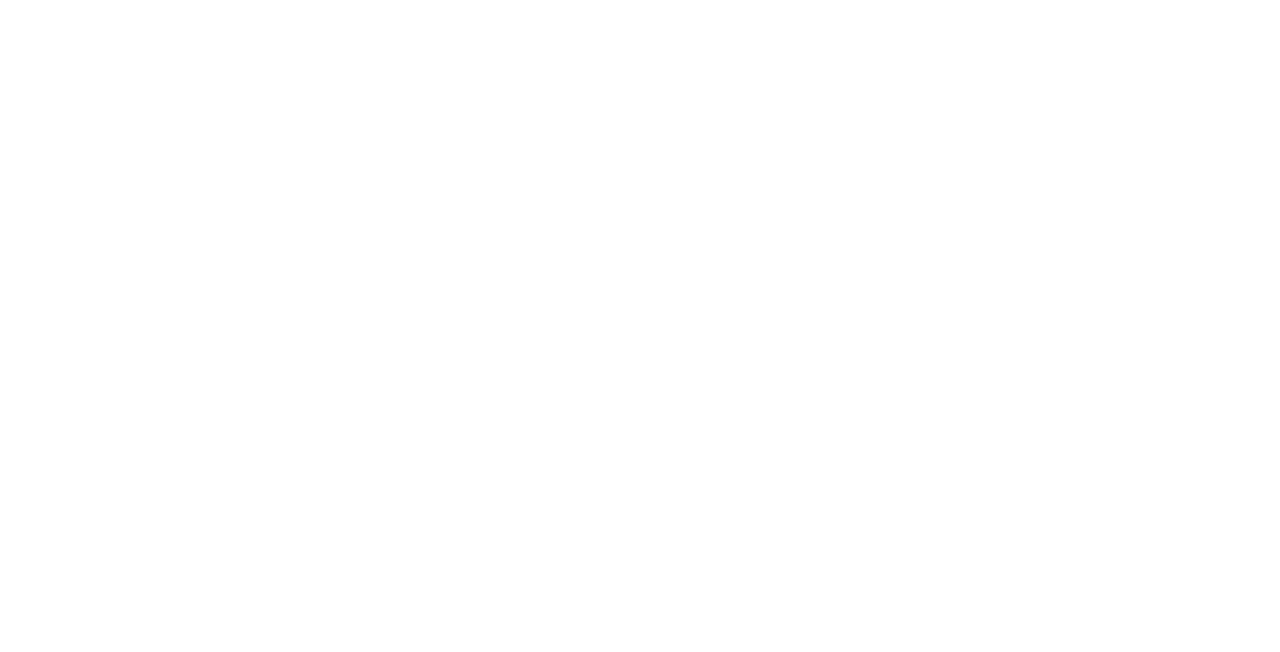
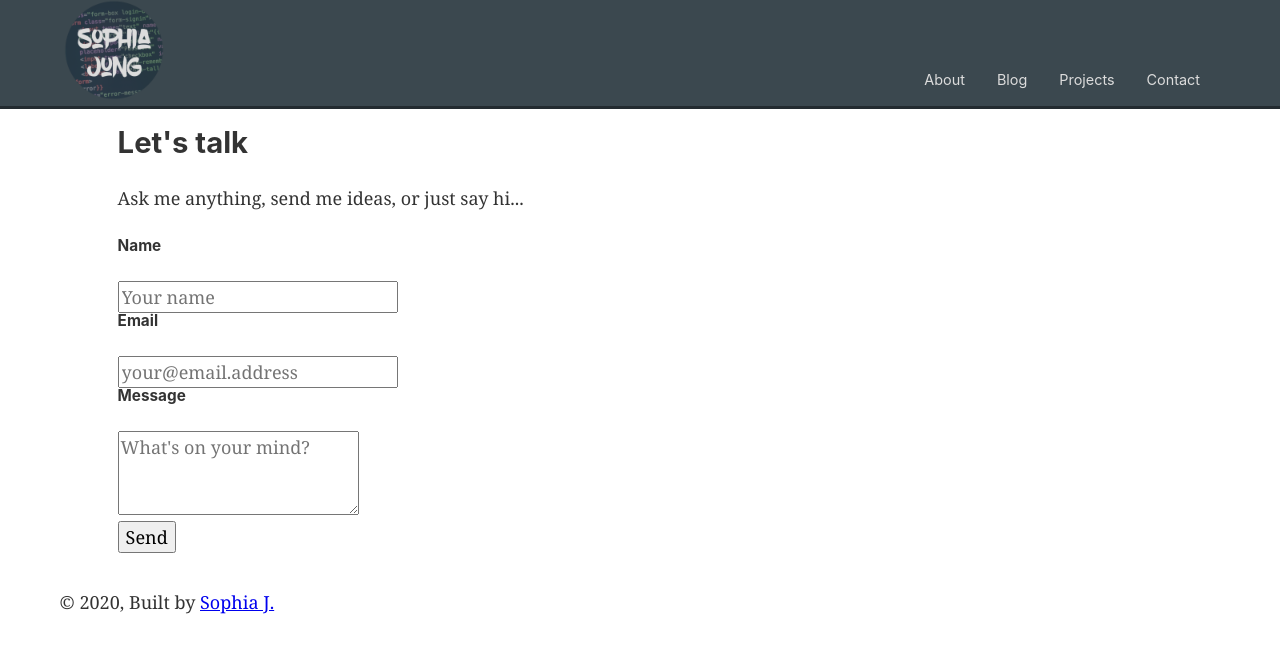
Before and after one commit to sophiasagan/portfolioSite, a Gatsby site: page /contact in a window 1280 px wide. Before the commit this address had no page. Built offline with nearby package versions, Linux system fonts and the light colour scheme; Gatsby itself is replaced by a stand-in of ours.

Commit message:
contact page with aws

```diff
--- a/package.json
+++ b/package.json
@@ -24,6 +24,8 @@
     "react": "^16.12.0",
     "react-dom": "^16.12.0",
     "react-helmet": "^6.1.0",
+    "react-helmet-async": "^1.0.7",
+    "react-hook-form": "^6.11.2",
     "react-spring": "^8.0.27",
     "reactstrap": "^8.7.1",
     "reflexbox": "^4.0.6",
--- /dev/null
+++ b/src/components/contact.js
@@ -0,0 +1,129 @@
+import React, { useState } from 'react';
+import { useForm } from 'react-hook-form';
+import Layout from "../components/layout"
+import SEO from "../components/seo"
+
+const AWS_GATEWAY_URL =
+  'https://uqsmgja8q8.execute-api.us-east-1.amazonaws.com/prod';
+
+
+const required = 'This field is required';
+
+export default function App() {
+    const [submitted, setSubmitted] = useState(false);
+  const {
+    register,
+    handleSubmit,
+    setError,
+    errors,
+    reset,
+    formState: { isSubmitting },
+  } = useForm();
+
+  const onSubmit = async (data) => {
+    try {
+      await fetch(AWS_GATEWAY_URL, {
+        method: 'POST',
+        mode: 'cors',
+        cache: 'no-cache',
+        body: JSON.stringify(data),
+        headers: {
+          'Content-type': 'application/json; charset=UTF-8',
+        },
+      });
+      setSubmitted(true);
+      reset();
+    } catch (error) {
+      setError(
+        'submit',
+        'submitError',
+        `Oops! There seems to be an issue! ${error.message}`
+      );
+    }
+  };
+
+  const showSubmitError = (msg) => <p className="msg-error">{msg}</p>;
+  const showThankYou = (
+    <div className="msg-confirm">
+      <p>Awesome! Your message was sent. I will get back to you shortly.</p>
+      <button type="button" onClick={() => setSubmitted(false)}>
+        Send another message?
+      </button>
+    </div>
+  );
+
+  const buttonClassNames = isSubmitting ? 'loading' : null;
+
+  const showForm = (
+    <form onSubmit={handleSubmit(onSubmit)} method="post">
+      <label htmlFor="name">
+        <h5>Name</h5>
+        <input
+          type="text"
+          name="name"
+          id="name"
+          placeholder="Your name"
+          ref={register({ required })}
+          disabled={isSubmitting}
+        />
+        {errors.name && <div className="msg-error">{errors.name.message}</div>}
+      </label>
+
+      <label htmlFor="email">
+        <h5>Email</h5>
+        <input
+          type="email"
+          name="email"
+          id="email"
+          placeholder="your@email.address"
+          ref={register({ required })}
+          disabled={isSubmitting}
+        />
+        {errors.email && (
+          <div className="msg-error">{errors.email.message}</div>
+        )}
+      </label>
+
+      <label htmlFor="question">
+        <h5>Message</h5>
+        <textarea
+          ref={register({ required })}
+          name="question"
+          id="question"
+          rows="3"
+          placeholder="What's on your mind?"
+          disabled={isSubmitting}
+          className="msg-body"
+        />
+        {errors.question && (
+          <div className="msg-error">{errors.question.message}</div>
+        )}
+      </label>
+
+      <div className="submit-wrapper">
+        <button
+          type="submit"
+          disabled={isSubmitting}
+          className={buttonClassNames}
+        >
+          Send
+        </button>
+      </div>
+    </form>
+  );
+
+  return (
+
+
+
+      <div className="page contact-page">
+        <div className="text-side">
+          <h2>Let&apos;s talk</h2>
+          <p>Ask me anything, send me ideas, or just say hi...</p>
+          {errors && errors.submit && showSubmitError(errors.submit.message)}
+        </div>
+        <div className="form-side">{submitted ? showThankYou : showForm}</div>
+      </div>
+
+  );
+};
--- a/src/components/header.js
+++ b/src/components/header.js
@@ -110,7 +110,7 @@
             )}
             {!noBlog && (
               <li>
-                <Link to="/projects">Contact</Link>
+                <Link to="/contact">Contact</Link>
               </li>
             )}
           </ul>
--- /dev/null
+++ b/src/pages/contact.js
@@ -0,0 +1,19 @@
+import React from "react"
+
+import Layout from "../components/layout"
+import SEO from "../components/seo"
+import ContactForm from "../components/contact"
+
+const Contact = () => (
+    <Layout>
+      <SEO title="Contact" />
+      <div className="container default-container">
+
+        <div data-aos="flip-up" data-aos-delay="500" data-aos-duration="750">
+        <ContactForm />
+      </div>
+      </div>
+    </Layout>
+  )
+
+  export default Contact
```
Also changed, not shown: src/utils/projects.js (+14 -14 lines), README.md, 1 other file.
